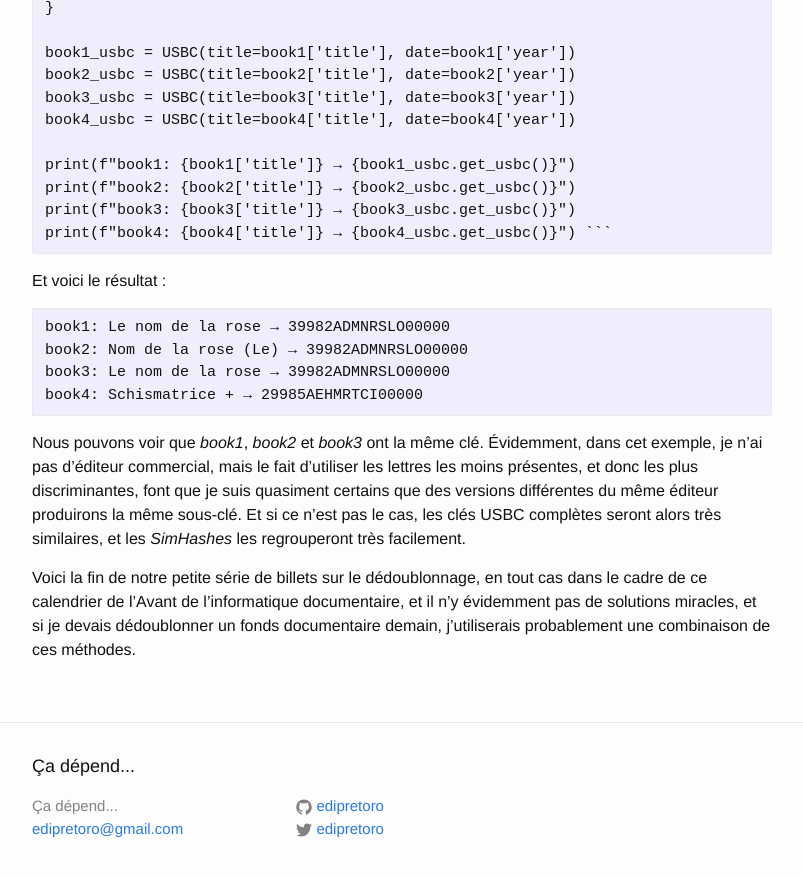
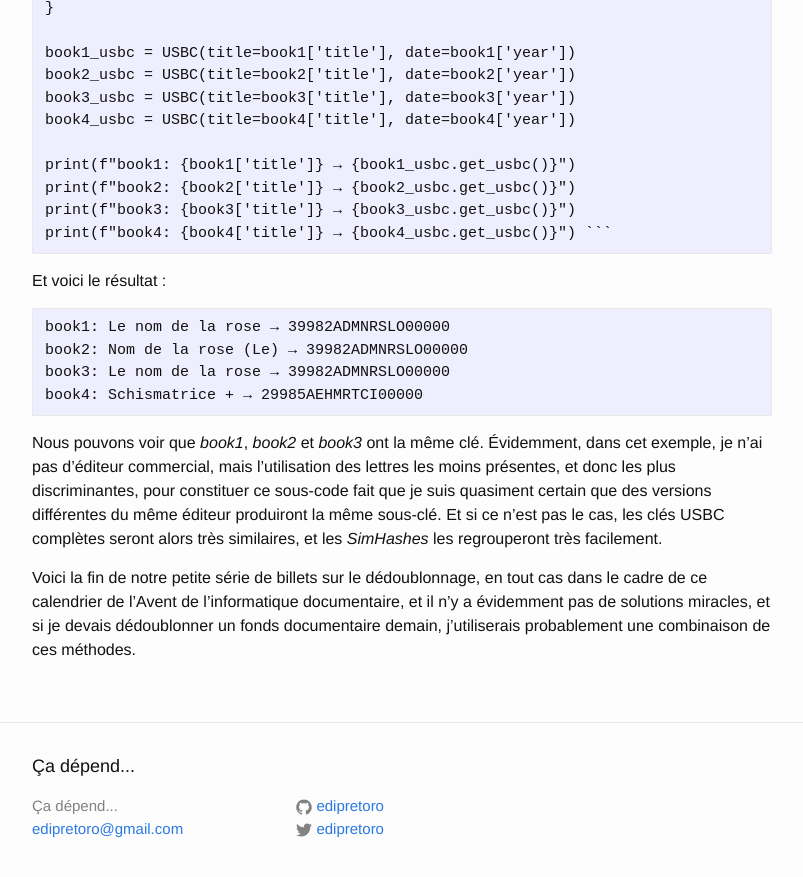
Before and after one commit to edipretoro/edipretoro.github.io, a Jekyll site: the page built from _posts/2020-12-17-dedoublonnage_de_notices_iii.md, in a window 1280 px wide and 900 px high, scrolled down 5280 px. Shown: the top 877 px of the window, without its empty margins (238-1041 px from the left). Built offline with Jekyll 4.4.1, drawn with Linux system fonts in a browser that asks for light colours; comment, search, counter and statistics services are not loaded; some of the changed text lies outside the part shown.

Commit message:
Fixing typos and errors

```diff
--- a/_posts/2020-12-17-dedoublonnage_de_notices_iii.md
+++ b/_posts/2020-12-17-dedoublonnage_de_notices_iii.md
@@ -269,14 +269,15 @@ book4: Schismatrice + → 29985AEHMRTCI00000
 
 Nous pouvons voir que *book1*, *book2* et *book3* ont la même
 clé. Évidemment, dans cet exemple, je n'ai pas d'éditeur commercial,
-mais le fait d'utiliser les lettres les moins présentes, et donc les
-plus discriminantes, font que je suis quasiment certains que des
-versions différentes du même éditeur produirons la même sous-clé. Et
-si ce n'est pas le cas, les clés USBC complètes seront alors très
-similaires, et les *SimHashes* les regrouperont très facilement.
+mais l'utilisation des lettres les moins présentes, et donc les plus
+discriminantes, pour constituer ce sous-code fait que je suis quasiment
+certain que des versions différentes du même éditeur produiront la
+même sous-clé. Et si ce n'est pas le cas, les clés USBC complètes
+seront alors très similaires, et les *SimHashes* les regrouperont très
+facilement.
 
 Voici la fin de notre petite série de billets sur le dédoublonnage, en
-tout cas dans le cadre de ce calendrier de l'Avant de l'informatique
-documentaire, et il n'y évidemment pas de solutions miracles, et si je
+tout cas dans le cadre de ce calendrier de l'Avent de l'informatique
+documentaire, et il n'y a évidemment pas de solutions miracles, et si je
 devais dédoublonner un fonds documentaire demain, j'utiliserais
 probablement une combinaison de ces méthodes.
```
Also changed, not shown: other parts of _posts/2020-12-17-dedoublonnage_de_notices_iii.md (+4 -4 lines).
